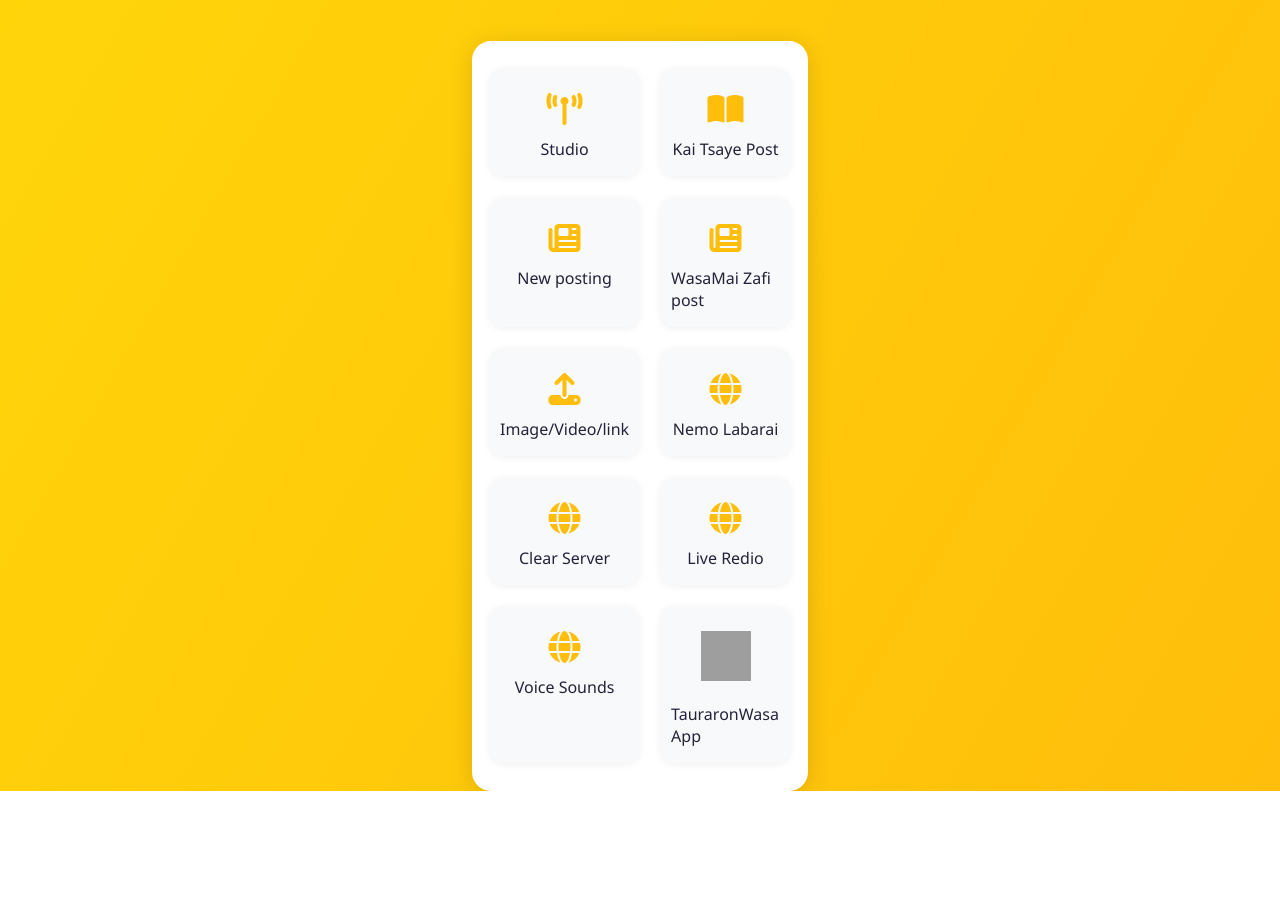
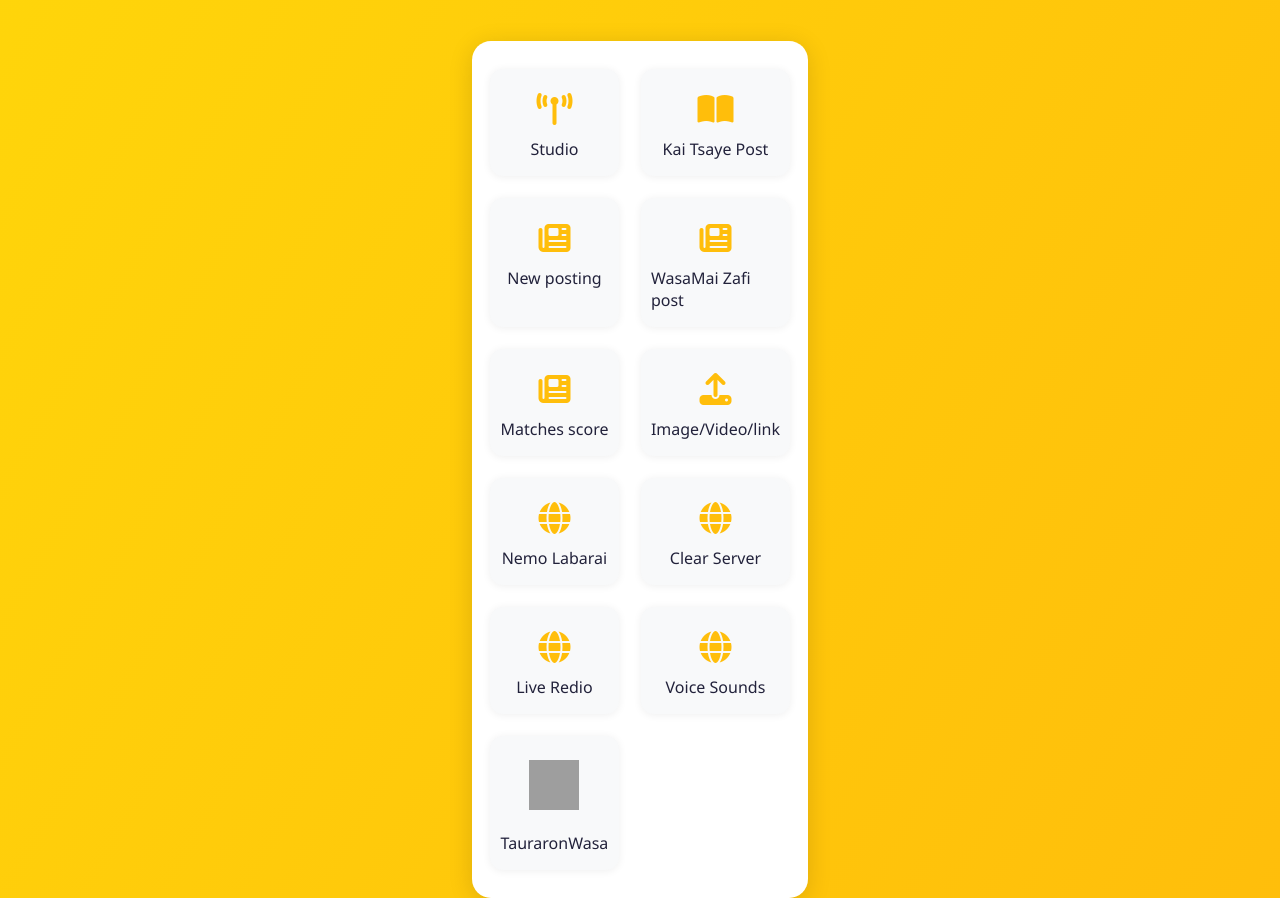
Before and after one commit to Lawali6683/TauraronWasaAdmin, a website: page index.html in a window 1280 px wide. Shown: the part 151-1049 px from the top of the page. Before the commit the page ends 942 px from the top, so only its background shows below. Drawn offline with Linux system fonts and the light colour scheme; grey boxes are pictures that could not be loaded.

Commit message:
Update index.html

```diff
--- a/index.html
+++ b/index.html
@@ -134,6 +134,11 @@
       WasaMai Zafi post
     </a>
 
+      <a class="menu-item" href="score.html">
+      <i class="fa-solid fa-newspaper"></i>
+      Matches score
+    </a>
+
     <a class="menu-item" href="https://catbox.moe/" target="_blank" rel="noopener">
       <i class="fa-solid fa-upload"></i>
        Image/Video/link
@@ -163,7 +168,7 @@
 
     <a class="menu-item" href="https://tauraronwasa.page.div">
       <i class=""><img src="https://i.imgur.com/CgvdgMA.png " alt=""></i>
-      TauraronWasa App
+      TauraronWasa
     </a>
   </div>
 </body>
```
